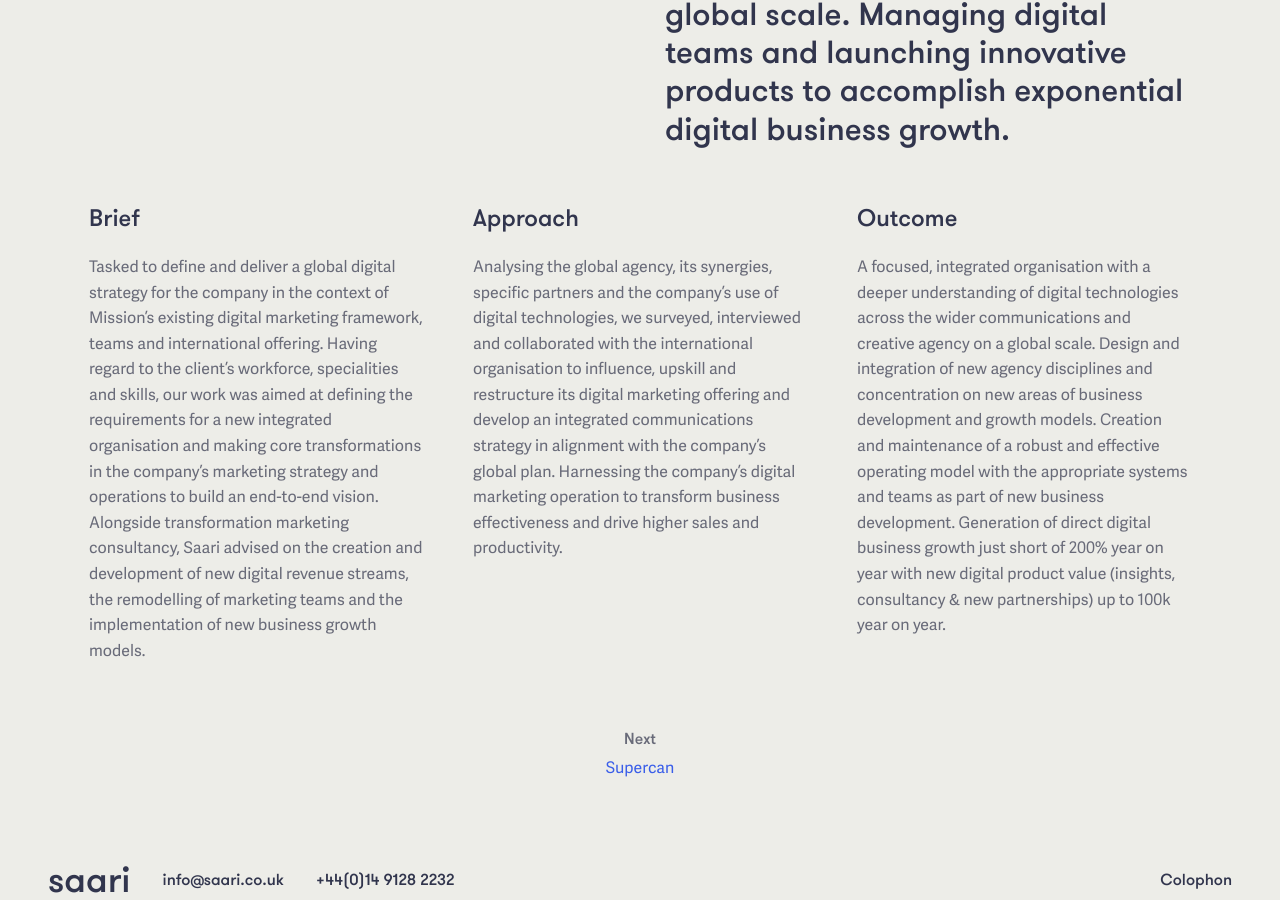
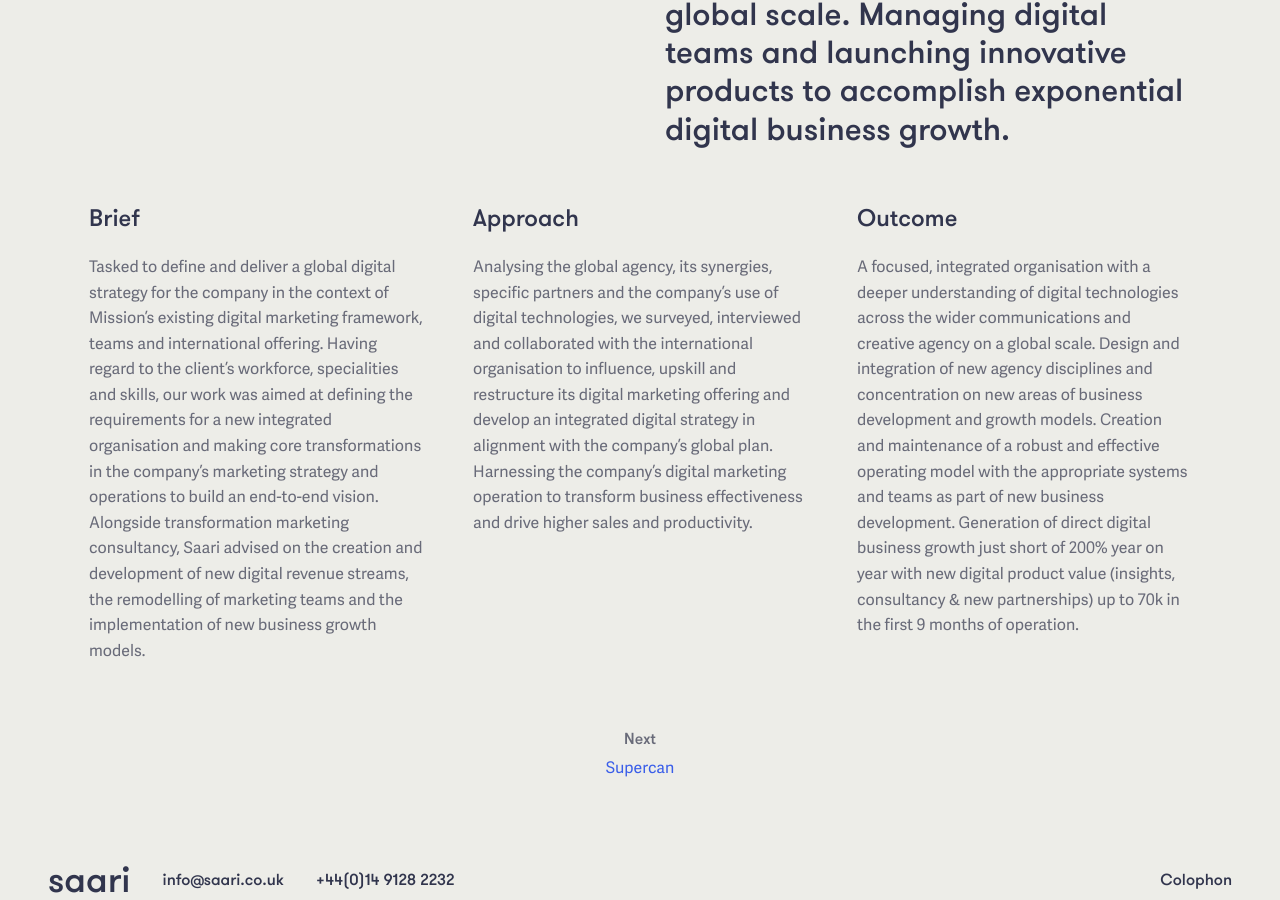
Before and after one commit to garethjohnsdesign/saari.co.uk, a Jekyll site: the page built from _projects/mission-media.markdown, in a window 1280 px wide and 900 px high, scrolled down 822 px. Built offline with Jekyll 4.4.1, drawn with Linux system fonts in a browser that asks for light colours.

Commit message:
Updated Mission Media

```diff
--- a/_projects/mission-media.markdown
+++ b/_projects/mission-media.markdown
@@ -30,9 +30,9 @@ details:
   text: Analysing the global agency, its synergies, specific partners and the company’s
     use of digital technologies, we surveyed, interviewed and collaborated with the
     international organisation to influence, upskill and restructure its digital marketing
-    offering and develop an integrated communications strategy in alignment with the
-    company’s global plan. Harnessing the company’s digital marketing operation to
-    transform business effectiveness and drive higher sales and productivity.
+    offering and develop an integrated digital strategy in alignment with the company’s
+    global plan. Harnessing the company’s digital marketing operation to transform
+    business effectiveness and drive higher sales and productivity.
 - title: Outcome
   text: A focused, integrated organisation with a deeper understanding of digital
     technologies across the wider communications and creative agency on a global scale.
@@ -41,6 +41,6 @@ details:
     and effective operating model with the appropriate systems and teams as part of
     new business development.  Generation of direct digital business growth just short
     of 200% year on year with new digital product value (insights, consultancy & new
-    partnerships) up to 100k year on year.
+    partnerships) up to 70k in the first 9 months of operation.
 layout: project
 ---
```
